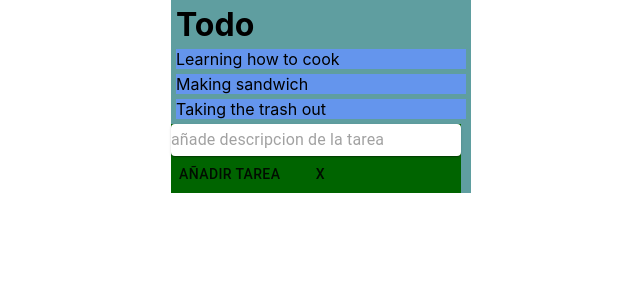
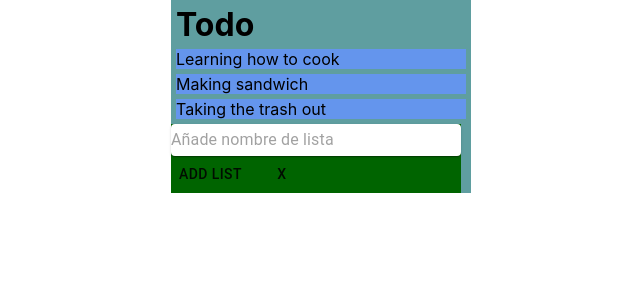
Before and after one commit to creativa-nk/Reto3, a React (Create React App) app: page / in a window 1280 px wide. Both pictures are taken after a click on the element "+ Añadir tarea". Shown: the top 300 px of the page, without its empty margins (319-959 px from the left). Built offline with nearby package versions, Linux system fonts and the light colour scheme.

Commit message:
type list or card

```diff
--- a/src/components/InputCard.js
+++ b/src/components/InputCard.js
@@ -3,7 +3,7 @@ import storeApi from '../utils/storeApi';
 import { Paper, InputBase, Button, IconButton } from '@material-ui/core';
 
 
-export default function InputCard({setOpen,listId}){
+export default function InputCard({setOpen,listId,type}){
     const {addMoreCard} = useContext(storeApi);
     const [cardTitle,setCardTitle] = useState('')
     const handleOnChange = (e) =>{
@@ -26,14 +26,20 @@ export default function InputCard({setOpen,listId}){
                  <Paper>
                 <InputBase className='inputCard'
                    multiline
-                   placeholder='añade descripcion de la tarea'
+                   placeholder={
+                       type === 'card'
+                       ?'Añade descripcion de la tarea'
+                       :'Añade nombre de lista'
+                    }
                    value={cardTitle}
                    onBlur={handleBlur}
                    onChange={handleOnChange}/>
                  </Paper>
               </div>
               <div>
-                  <Button onClick={handleBtnConfirm} >Añadir Tarea</Button>
+                    <Button onClick={handleBtnConfirm} >
+                      {type === 'card' ? 'Add Card' : 'Add List'}
+                    </Button>
                   <Button onClick={()=>setOpen(false)}>x</Button>
               </div>
         </div>
```
